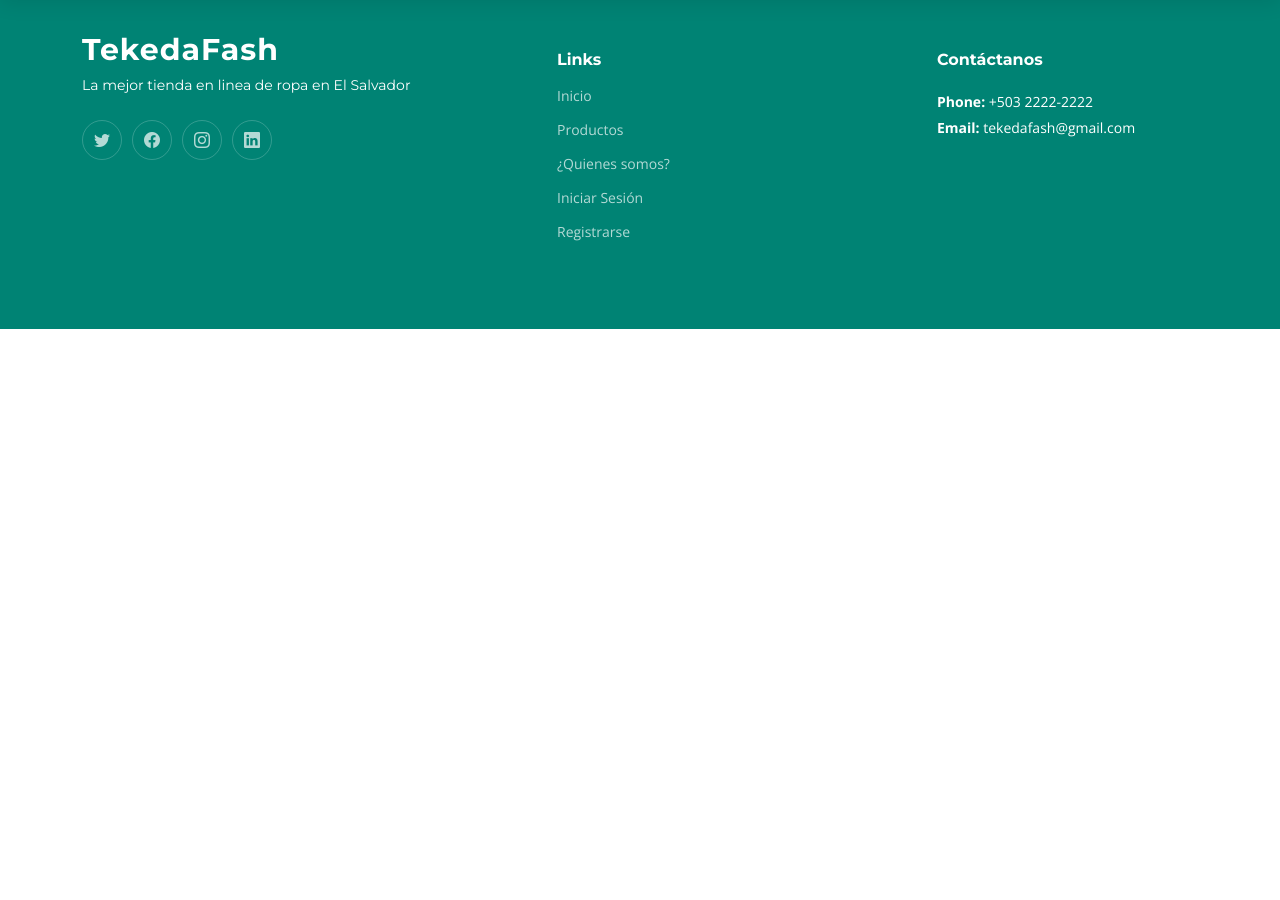
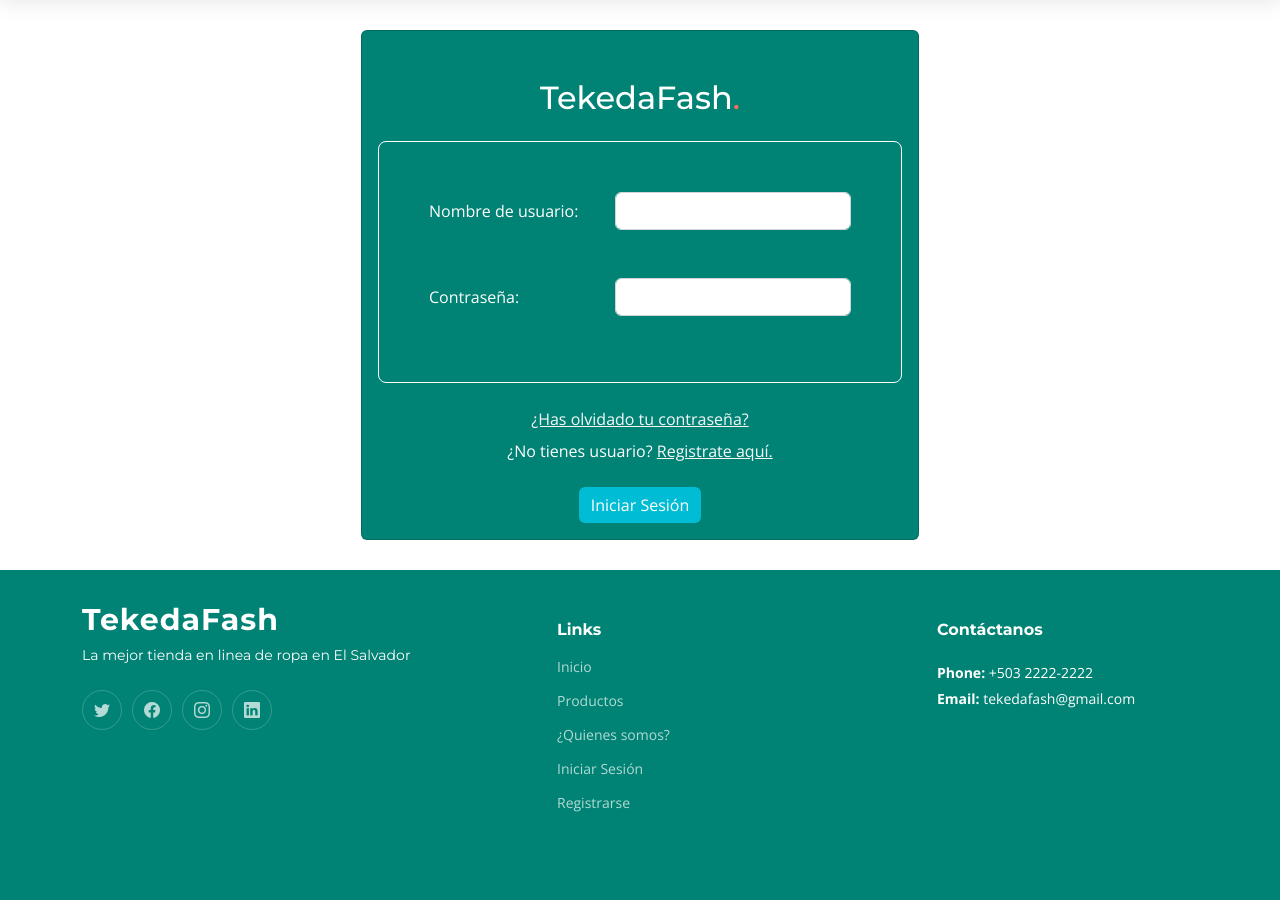
Before and after one commit to marvinortiz22/tekedafash, a Django app: page /iniciarSesion in a window 1280 px wide. Shown: the part 70-970 px from the top of the page. Before the commit the page ends 399 px from the top, so only its background shows below. Run offline with Django 4.2, Linux system fonts and the light colour scheme; some libraries are stand-ins or nearby versions.

Commit message:
Primer avance de inicio de sesión
Pendientes (en proceso):
- decorator para restringir inicio de sesion
- recuperar contraseña

```diff
--- a/Cliente/templates/Cliente/iniciarSesion.html
+++ b/Cliente/templates/Cliente/iniciarSesion.html
@@ -3,6 +3,47 @@
 
 {% block content %}
     {% include 'General/navbar.html' %}
+    <div id = "login-container"class = "container">
+        <div id = "login-card" class = "card">
+            <div class="login-header pt-5">
+                <h2>TekedaFash<span>.</span></h2>
+            </div>
+            <div class = "card-body">
+                    <form method = "POST" action = "/iniciarSesion">
+                        {% csrf_token %}
+                        <div class = "form-login">
+                            <div class="mb-3 row">
+                                <label for="usuario" class="col-sm-5 col-form-label">Nombre de usuario:</label>
+                                <div class="col-sm-7">
+                                <input type="text" class="form-control" id="usuario" name = "usuario">
+                                </div>
+                            </div>
+                            <div class="mt-5 mb-3 row">
+                                <label for="contraseña" class="col-sm-5 col-form-label">Contraseña:</label>
+                                <div class="col-sm-7">
+                                <input type="password" class="form-control" id="contraseña" name = "contraseña">
+                                </div>
+                            </div>
+                        </div>
+                        {% for message in messages %}
+                            <div class="mt-2 text-center alert alert-danger" role="alert">
+                                {{message}}
+                              </div>
+                        {% endfor %}
+                        <div class = "mt-4 login-links text-center">
+                            <a href="#" class="link-light">¿Has olvidado tu contraseña?</a>
+                        </div>
+                        <div class = "mt-2 text-center">
+                            <p>¿No tienes usuario? <a href="#" class="login-links link-light">Registrate aquí.</a></p>
+                        </div>
+                        <div class="pt-2 text-center">
+                            <button type="submit" class="btn btn-primary">Iniciar Sesión</button>
+                        </div>
+                      </form>
 
+
+            </div>
+        </div>
+    </div>
     {% include 'General/footer.html' %}
 {% endblock %}
--- a/Cliente/urls.py
+++ b/Cliente/urls.py
@@ -3,5 +3,6 @@ from . import views
 
 urlpatterns = [
     path('', views.index, name = "inicio"),
-    path('iniciarSesion', views.iniciarSesion, name = "iniciarSesion")
+    path('iniciarSesion', views.iniciarSesion, name = "iniciarSesion"),
+    path('cerrarSesion', views.cerrarSesion, name = "cerrarSesion"),
 ]
--- a/Cliente/views.py
+++ b/Cliente/views.py
@@ -1,8 +1,26 @@
-from django.shortcuts import render
+from django.contrib.auth import authenticate, login, logout
+from django.contrib.auth.decorators import login_required
+from django.shortcuts import render, redirect
+from django.contrib import messages
 
 def index(request):
     request.session['carrito'] = []
     return render(request, 'Cliente/index.html')
 
 def iniciarSesion(request):
+    if request.method == 'POST':
+            nombreUsuario = request.POST.get('usuario')
+            contraseña = request.POST.get('contra')
+            usuario = authenticate(request, username = nombreUsuario, password = contraseña)
+            if usuario is not None:
+                login(request, usuario)
+                return redirect('/')
+            else:
+                messages.error(request, "¡Usuario o contraseña incorrectas!")
+                return render(request,'Cliente/iniciarSesion.html' )
     return render(request, 'Cliente/iniciarSesion.html')
+
+@login_required(login_url='iniciarSesion')
+def cerrarSesion(request):
+    logout(request)
+    return redirect('iniciarSesion')
--- a/TekedaFash/templates/General/navbar.html
+++ b/TekedaFash/templates/General/navbar.html
@@ -1,6 +1,6 @@
 <header id="header" class="header d-flex align-items-center">
     <div class="container-fluid container-xl d-flex align-items-center justify-content-between">
-        <a href="{% url 'inicio' %}"" class="logo d-flex align-items-center">
+        <a href="{% url 'inicio' %}" class="logo d-flex align-items-center">
             <h1>TekedaFash<span>.</span></h1>
         </a>
         <nav id="navbar" class="navbar">
@@ -20,7 +20,11 @@
                 </li>
                 <li class="dropdown"><a href="#"><i class="bi bi-people-fill fs-4"></i> <i class="bi bi-chevron-down dropdown-indicator"></i></a>
                     <ul>
-                        <li><a href="/iniciarSesion">Iniciar Sesión</a></li>
+                        {% if user.is_authenticated %}
+                            <li><a href="/cerrarSesion">Cerrar Sesión</a></li>
+                        {% else%}
+                            <li><a href="/iniciarSesion">Iniciar Sesión</a></li>
+                        {% endif %}
                         <li><a href="#">Registrarse</a></li>
                         <li><a href="{% url 'dashboard' %}">Ir a Admin [Prueba]</a></li>
                     </ul>
--- a/static/css/main.css
+++ b/static/css/main.css
@@ -2805,3 +2805,54 @@ section {
 .footer .credits a {
   color: #fff;
 }
+/*--------------------------------------------------------------
+# Inicio de sesión
+--------------------------------------------------------------*/
+#login-container{
+
+  color: #ffff;
+  display: flex;
+  justify-content: center;
+  align-items: center;
+  width: 100%;
+}
+
+.login-header{
+  text-align: center;
+}
+
+#login-card{
+  margin: 30px;
+  background-color: var(--color-primary);
+  width: 50%;
+}
+
+#login-card .login-header span{
+  color: #f96f59;
+  padding-bottom: 20px;
+}
+
+.form-login{
+  padding: 50px;
+  border: 1px solid #ffff;
+  border-radius: 8px;
+}
+
+.link-light{
+  margin-top: 5px;
+}
+.login-links{
+  text-decoration: underline;
+  text-decoration-color: #f3f3f3;
+}
+
+#login-card button{
+  border: none;
+  background-color: #00BCD4;
+}
+
+@media screen and (max-width: 900px) {
+  #login-card{
+    width: 80%;
+  }
+}
```
